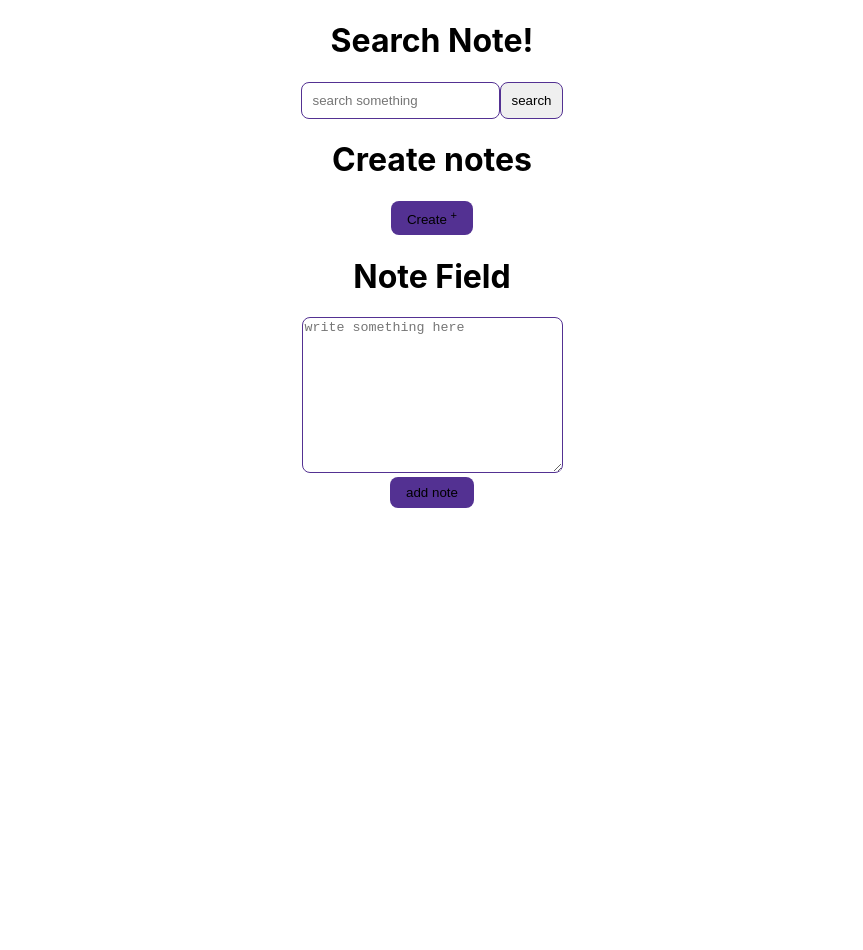
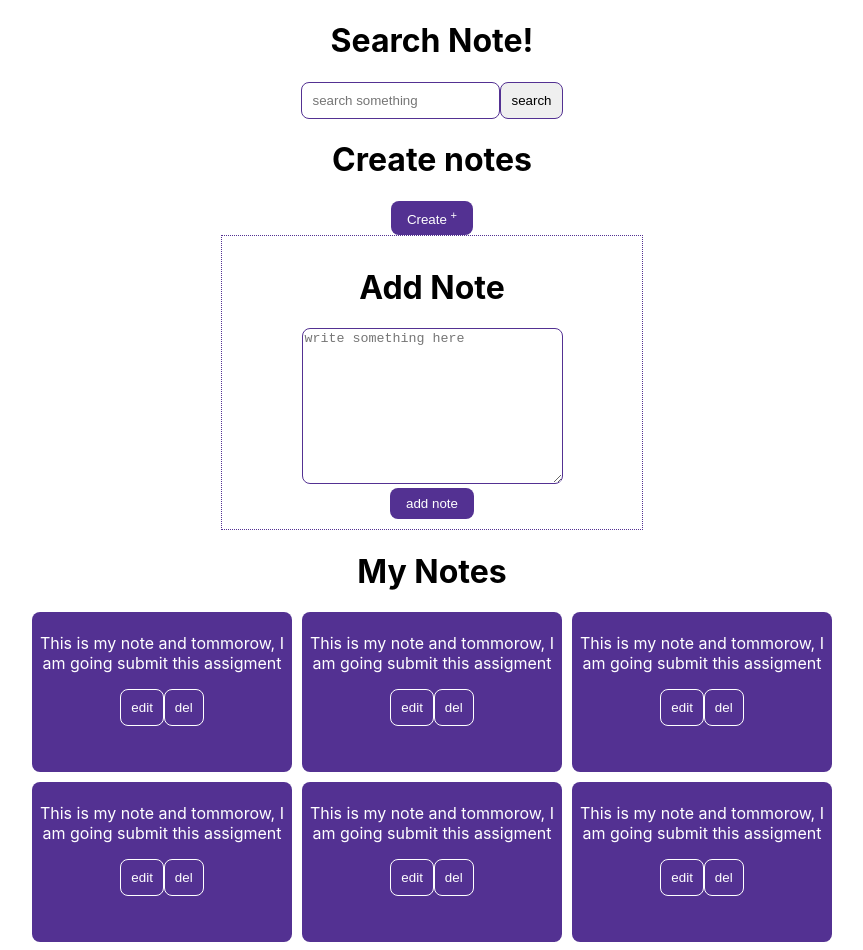
Before and after one commit to sujoncham/task-nona-life-style-assignment, a React (Create React App) app: page / in a window 1280 px wide. Shown: the top 950 px of the page, without its empty margins (208-1071 px from the left). Before the commit the page ends 800 px from the top, so only its background shows below. Built offline with nearby package versions, Linux system fonts and the light colour scheme.

Commit message:
create button created

```diff
--- a/src/App.css
+++ b/src/App.css
@@ -1,38 +1,3 @@
 .App {
   text-align: center;
 }
-
-.App-logo {
-  height: 40vmin;
-  pointer-events: none;
-}
-
-@media (prefers-reduced-motion: no-preference) {
-  .App-logo {
-    animation: App-logo-spin infinite 20s linear;
-  }
-}
-
-.App-header {
-  background-color: #282c34;
-  min-height: 100vh;
-  display: flex;
-  flex-direction: column;
-  align-items: center;
-  justify-content: center;
-  font-size: calc(10px + 2vmin);
-  color: white;
-}
-
-.App-link {
-  color: #61dafb;
-}
-
-@keyframes App-logo-spin {
-  from {
-    transform: rotate(0deg);
-  }
-  to {
-    transform: rotate(360deg);
-  }
-}
--- a/src/conponents/AddNote/AddNote.css
+++ b/src/conponents/AddNote/AddNote.css
@@ -1,3 +1,10 @@
+.add-container {
+  width: 400px;
+  margin: 0 auto;
+  border: 1px dotted #533192;
+  padding: 10px;
+}
+
 .add-note {
   background-color: #533192;
   padding: 8px 16px;
@@ -5,11 +12,13 @@
   border-radius: 8px;
   transition: all 0.3s;
   cursor: pointer;
+  color: #fff;
 }
 
 .add-note:hover {
   background-color: #fff;
   border: 1px solid #533192;
+  color: #533192;
 }
 
 #my-text {
--- a/src/conponents/AddNote/AddNote.js
+++ b/src/conponents/AddNote/AddNote.js
@@ -1,13 +1,17 @@
 import React from 'react';
+import MyNote from '../MyNote/MyNote';
 import './AddNote.css';
 
 const NoteField = () => {
     return (
         <div>
-            <h1>Note Field</h1>
-            <textarea name="" id="my-text" cols="30" rows="10" placeholder='write something here'></textarea>
-            <br />
-            <button className='add-note'>add note</button>
+            <div className='add-container'>
+                <h1>Add Note</h1>
+                <textarea name="" id="my-text" cols="30" rows="10" placeholder='write something here'></textarea>
+                <br />
+                <button className='add-note'>add note</button>
+            </div>
+            <MyNote />
         </div>
     );
 };
--- a/src/conponents/CreateNote/CreateNote.css
+++ b/src/conponents/CreateNote/CreateNote.css
@@ -5,8 +5,10 @@
   border-radius: 8px;
   transition: all 0.3s;
   cursor: pointer;
+  color: #fff;
 }
 .createBtn:hover {
   background-color: #fff;
   border: 1px solid #533192;
+  color: #533192;
 }
--- /dev/null
+++ b/src/conponents/MyNote/MyNote.css
@@ -0,0 +1,35 @@
+.my-container {
+  width: 800px;
+  margin: 0 auto;
+}
+
+.notes {
+  display: flex;
+  flex-direction: row;
+  flex-wrap: wrap;
+  gap: 10px;
+}
+
+.mynote {
+  width: 250px;
+  height: 150px;
+  border: #533192;
+  border-radius: 8px;
+  padding: 5px;
+  background-color: #533192;
+  color: #fff;
+}
+
+.noteBtn {
+  padding: 10px;
+  background-color: #533192;
+  color: #fff;
+  border: 1px solid #fff;
+  border-radius: 8px;
+  cursor: pointer;
+}
+.noteBtn:hover {
+  background-color: #fff;
+  border: 1px solid #000;
+  color: #533192;
+}
--- /dev/null
+++ b/src/conponents/MyNote/MyNote.js
@@ -0,0 +1,64 @@
+import React from 'react';
+import './MyNote.css';
+
+const MyNote = () => {
+    return (
+        <div className='my-container'>
+            <h1>My Notes</h1>
+            <div className='notes'>
+                <div className='mynote'>
+                    <p>This is my note and tommorow, I am going submit this assigment</p>
+                    <div>
+                        <button className='noteBtn'>edit</button>
+                        <button className='noteBtn'>del</button>
+                    </div>
+                </div>
+                <div className='mynote'>
+                    <p>This is my note and tommorow, I am going submit this assigment</p>
+                    <div>
+                        <button className='noteBtn'>edit</button>
+                        <button className='noteBtn'>del</button>
+                    </div>
+                </div>
+                <div className='mynote'>
+                    <p>This is my note and tommorow, I am going submit this assigment</p>
+                    <div>
+                        <button className='noteBtn'>edit</button>
+                        <button className='noteBtn'>del</button>
+                    </div>
+                </div>
+                <div className='mynote'>
+                    <p>This is my note and tommorow, I am going submit this assigment</p>
+                    <div>
+                        <button className='noteBtn'>edit</button>
+                        <button className='noteBtn'>del</button>
+                    </div>
+                </div>
+                <div className='mynote'>
+                    <p>This is my note and tommorow, I am going submit this assigment</p>
+                    <div>
+                        <button className='noteBtn'>edit</button>
+                        <button className='noteBtn'>del</button>
+                    </div>
+                </div>
+                <div className='mynote'>
+                    <p>This is my note and tommorow, I am going submit this assigment</p>
+                    <div>
+                        <button className='noteBtn'>edit</button>
+                        <button className='noteBtn'>del</button>
+                    </div>
+                </div>
+                <div className='mynote'>
+                    <p>This is my note and tommorow, I am going submit this assigment</p>
+                    <div>
+                        <button className='noteBtn'>edit</button>
+                        <button className='noteBtn'>del</button>
+                    </div>
+                </div>
+
+            </div>
+        </div>
+    );
+};
+
+export default MyNote;
```
